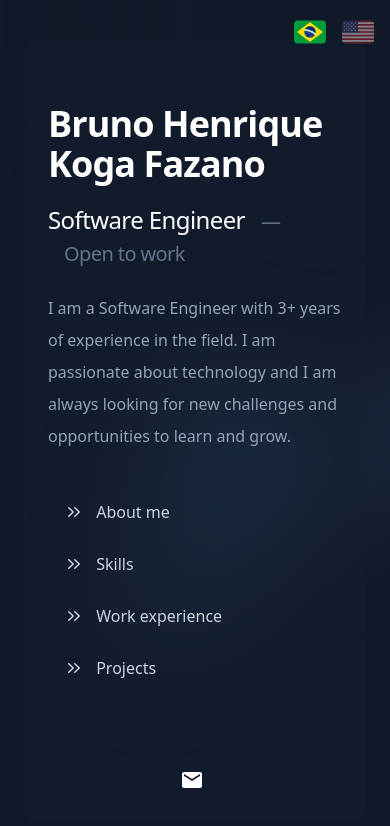
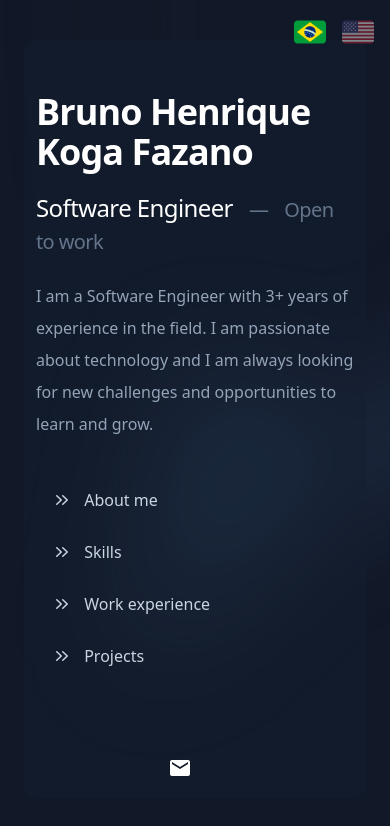
Before and after one commit to willersantos-work/Willer-Santos-Portifolio, a Next.js app: page / in a window 390 px wide. Shown: the top 826 px of the page. Built offline with nearby package versions, Linux system fonts and the light colour scheme; some icons are missing.

Commit message:
:sparkles: added language change

```diff
--- a/src/components/Projects/index.tsx
+++ b/src/components/Projects/index.tsx
@@ -30,10 +30,10 @@ const Projects: FC<ProjectProps> = ({ projects, title }) => {
                                 target="_blank"
                                 rel="noopener noreferrer"
                                 key={index}
-                                className="flex lg:flex-row sm:flex-col justify-center w-full p-4 rounded-lg hover:bg-[#1e2d414d] mt-2 cursor-pointer items-start space-x-8"
+                                className="flex flex-col lg:flex-row sm:flex-col justify-center w-full p-4 rounded-lg hover:bg-[#1e2d414d] mt-2 cursor-pointer items-start lg:space-x-8"
                             >
                                 <img src={project.image} alt={project.title} className="h-24 w-40 object-cover rounded-lg ring-cyan-200 lg:mt-12 sm:ml-8 lg:ml-2" />
-                               <div>
+                                <div className="mt-2 lg:mt-0">
                                     <h1 className="mt-2 text-lg font-semibold text-white flex">{project.title} <ArrowUpRightIcon className="w-5 ml-2" /></h1>
                                     <p className="mt-2 text-sm font-normal text-gray-400">{project.description}</p>
                                     <div className="flex flex-wrap mt-2">
--- a/src/components/Summary/index.tsx
+++ b/src/components/Summary/index.tsx
@@ -36,7 +36,7 @@ const Summary:FC<SummaryProps> = ({ summary, navigation }) => {
     }, [asPath]);
 
     return (
-        <div className="mx-auto max-w-2xl flex-shrink-0 lg:mx-0 lg:max-w-xl lg:pt-8 lg:w-1/2 md:w-1/2 p-6 bg-[#15203273] rounded-xl">
+        <div className="mx-auto max-w-2xl flex-shrink-0 lg:mx-0 lg:max-w-xl lg:pt-8 lg:w-1/2 md:w-1/2 lg:p-6 md:p-6 p-3 bg-[#15203273] rounded-xl">
             <h1 className="mt-10 text-4xl font-bold tracking-tight text-white">
                 {name}
             </h1>
--- a/src/pages/index.tsx
+++ b/src/pages/index.tsx
@@ -27,9 +27,9 @@ const Home:FC = () => {
         <div className="relative isolate overflow-hidden bg-gray-900">
             <title>Bruno Koga | Software Engineer</title>
             <BackgroundPattern />
-            <div className="mx-auto sm:overflow-auto max-w-10xl h-screen px-6 pb-24 pt-10 sm:pb-32 lg:flex md:flex lg:justify-evenly md:justify-evenly lg:px-8 lg:py-15">
+            <div className="mx-auto overflow-auto sm:overflow-auto max-w-10xl h-screen px-6 pb-24 pt-10 sm:pb-32 lg:flex md:flex lg:justify-evenly md:justify-evenly lg:px-8 lg:py-15">
                 <Summary navigation={content.navigation} summary={content.summary} />
-                <div className="mx-auto max-w-2xl flex-shrink-0 lg:mx-0 lg:max-w-4xl lg:w-1/2 md:w-1/2  p-6 overflow-y-scroll">
+                <div className="mx-auto max-w-2xl flex-shrink-0 lg:mx-0 lg:max-w-4xl lg:w-1/2 md:w-1/2 lg:p-6 md:p-6 p-3 overflow-y-scroll">
                     <About title={content.navigation.about} aboutMe={content.aboutMe} />
                     <Skills title={content.navigation.skills} skills={skills} />
                     <WorkExperience title={content.navigation.experience} workExperience={content.workExperience} />
```
